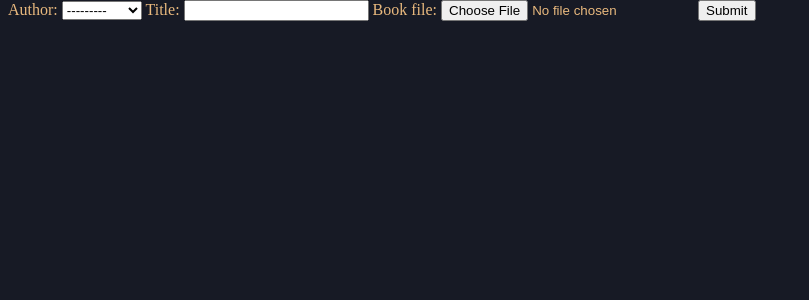
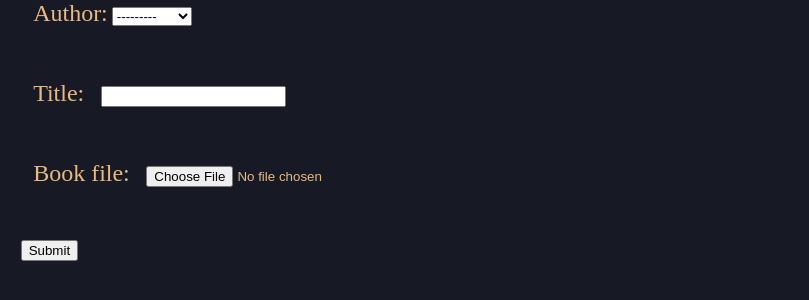
Before and after one commit to MagiMats/Speedreading, a Django app: page /upload in a window 1280 px wide. Shown: the part 58-358 px from the top of the page, without its empty margins (0-809 px from the left). Run offline with Django 4.2, Linux system fonts and the light colour scheme; data comes from the database, SQL or seed files in the repository.

Commit message:
Working to make form fields look better

```diff
--- a/sandbox/sandbox/books/views.py
+++ b/sandbox/sandbox/books/views.py
@@ -71,6 +71,7 @@ def upload_book_file_view(request):
             return HttpResponseRedirect('succes')
     else:
         form = BookUploadForm()
+
     return render(request, 'books/book_upload.html', {'form': form})
 
 def parse_book_file(request, form):
--- /dev/null
+++ b/sandbox/sandbox/static/css/form.css
@@ -0,0 +1,18 @@
+.fieldWrapper {
+    margin-left: 1%;
+    height: 10vh;
+}
+
+.fieldErrors {
+    margin-left: 1%;
+    color: brown;
+}
+
+.fieldLabel {
+    margin-left: 1%;
+    font-size: 24px;
+}
+
+input {
+    margin-left: 1%;
+}
--- a/sandbox/sandbox/templates/books/book_upload.html
+++ b/sandbox/sandbox/templates/books/book_upload.html
@@ -1,9 +1,25 @@
 {% extends 'main.html' %}
+{% load static %}
+
+{% block csslinks %}
+<link rel="stylesheet" href="{% static 'css/form.css' %}">
+{% endblock %}
 
 {% block body %}
     <form action="{% url 'books:upload_book' %}" method="post" enctype="multipart/form-data">
         {% csrf_token %}
-        {{form}}
+
+        {% for field in form %}
+            <div class="fieldWrapper">
+                <div class="fieldErrors">{{ field.errors }}</div>
+                <div class="fieldContents">
+                    <span class="fieldLabel">{{ field.label_tag }}</span>
+                    <span class="fieldField">{{ field }}</span>
+                </div>
+            </div>
+        {% endfor %}
+
+
         <input type="submit" value="Submit">
     </form>
 {% endblock body %}
```
Also changed, not shown: sandbox/sandbox/sandbox/settings.py (+2 -12 lines), sandbox/sandbox/templates/form_snippet.html (added, +9 -0 lines).
